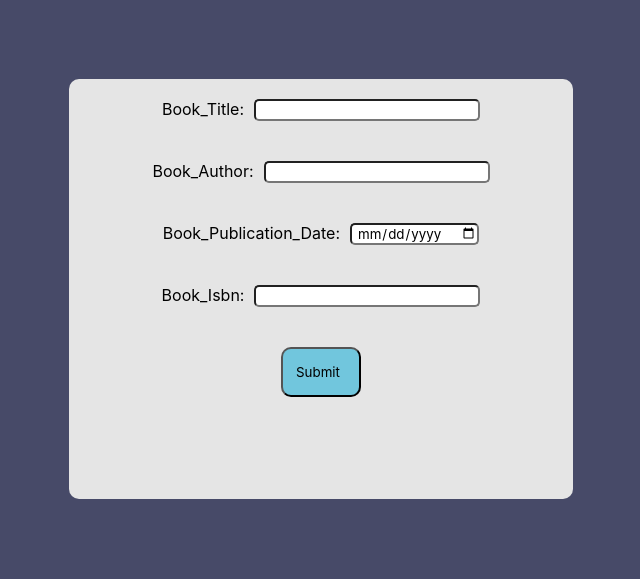
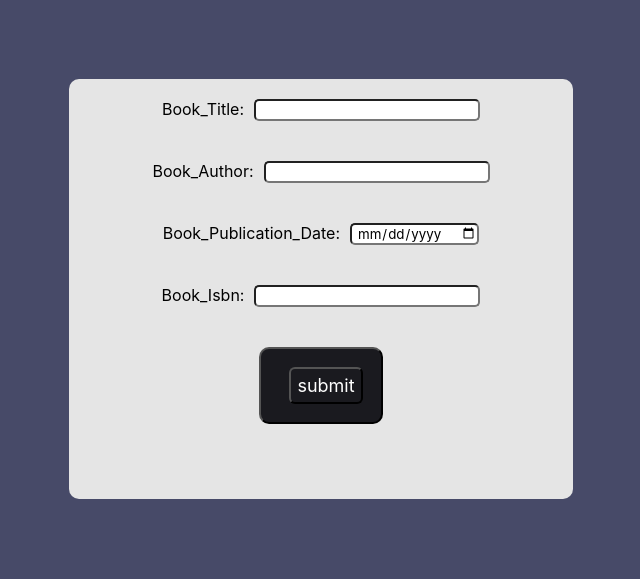
Before and after one commit to poojithae/Code_Greedy, a Django app: template templates/books/update.html in a window 1280 px wide. Shown: the part 239-818 px from the top of the page, without its empty margins (347-987 px from the left). Run offline with Django 3.2, Linux system fonts and the light colour scheme; the template is opened without the code that fills it, so the values that code supplies are empty.

Commit message:
poojithae

```diff
--- a/static/css/books.css
+++ b/static/css/books.css
@@ -123,9 +123,9 @@ nav{
 }
 .record{
     margin-bottom: 100px;
-    padding: 18px;
     background-color: rgb(26, 26, 31);
     border-radius: 10px;
+    padding: 18px;
 }
 .dorm{
     display: flex;
@@ -157,16 +157,15 @@ nav{
     text-align: center;
 
 }
-.btn{
-    border-radius: 10px;
-    background-color: #71c6dd;
-    width: 80px;
-    height: 50px;
-}
+
 .new1{
     font-size: 18px;
-    color: black;
+
     text-decoration: none;
+    background-color: rgb(26, 26, 31);
+    padding: 6px;
+    border-radius: 6px;
+    color: white;
 }
 .record:hover{
     cursor: pointer;
--- a/templates/books/create.html
+++ b/templates/books/create.html
@@ -11,7 +11,7 @@
     {{form.as_p}}<br>
 
     {%csrf_token%}<br><br>
-    <button type="button" class="btn">Submit</button>
+    <button class="record"><input  class="new1" type="submit" name="" id=""  value="submit"> </button>
    </div>
  </form>
 
--- a/templates/books/update.html
+++ b/templates/books/update.html
@@ -10,8 +10,8 @@
     Book_Author:<input type="text" name="author" value="{{e.author}}"><br><br><br>
     Book_Publication_Date:<input type="date" name="publication_date" value="{{e.publication_date}}"><br><br><br>
     Book_Isbn:<input type="text" name="number" value="{{e.isbn}}"><br><br><br>
-   <button type="button" class="btn">Submit</button>
- </form>
+    <button class="record"><input  class="new1" type="submit" name="" id=""  value="submit"></button>
+  </form>
 
 </div>
  {% endblock %}
```
Also changed, not shown: db.sqlite3.
